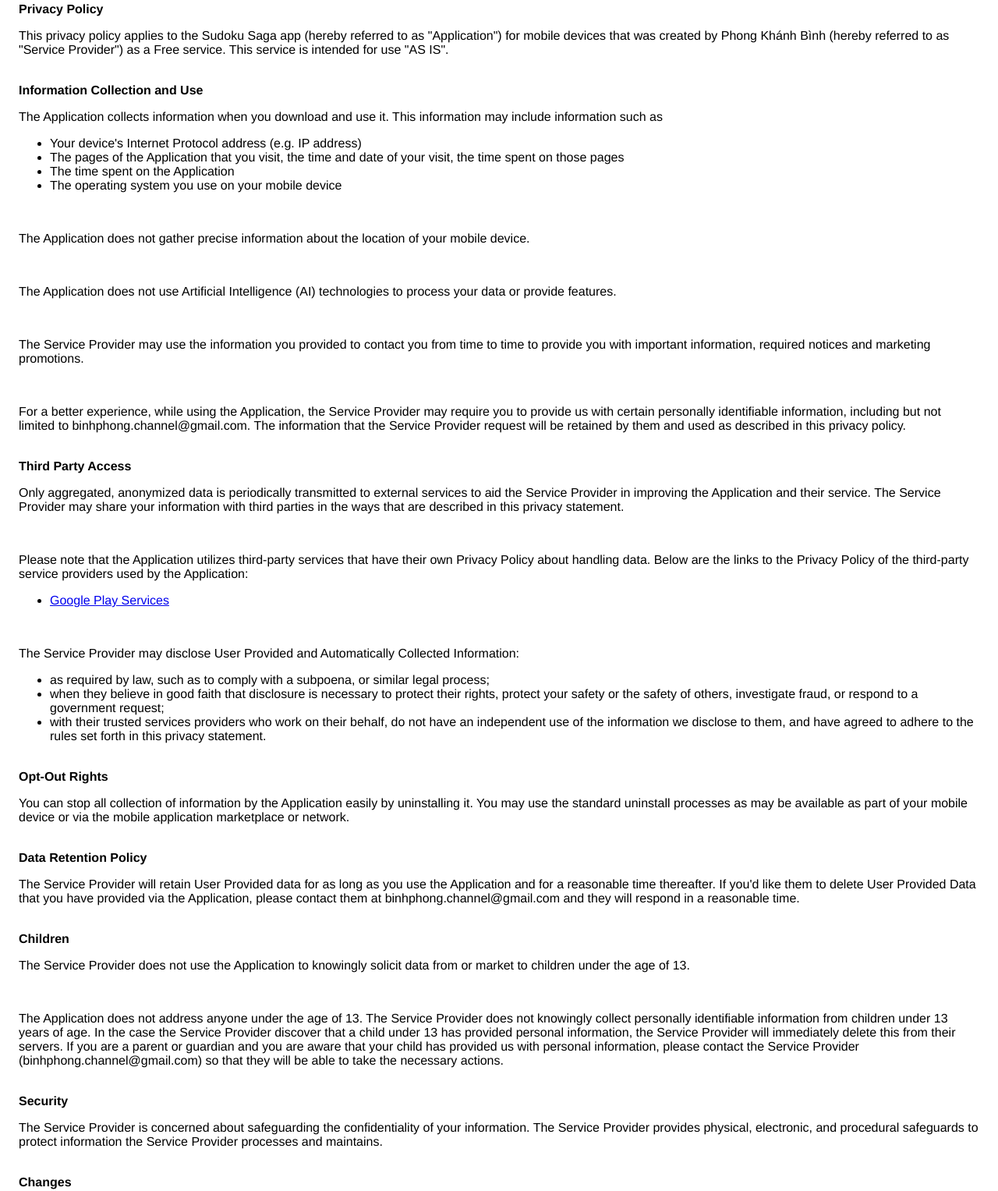
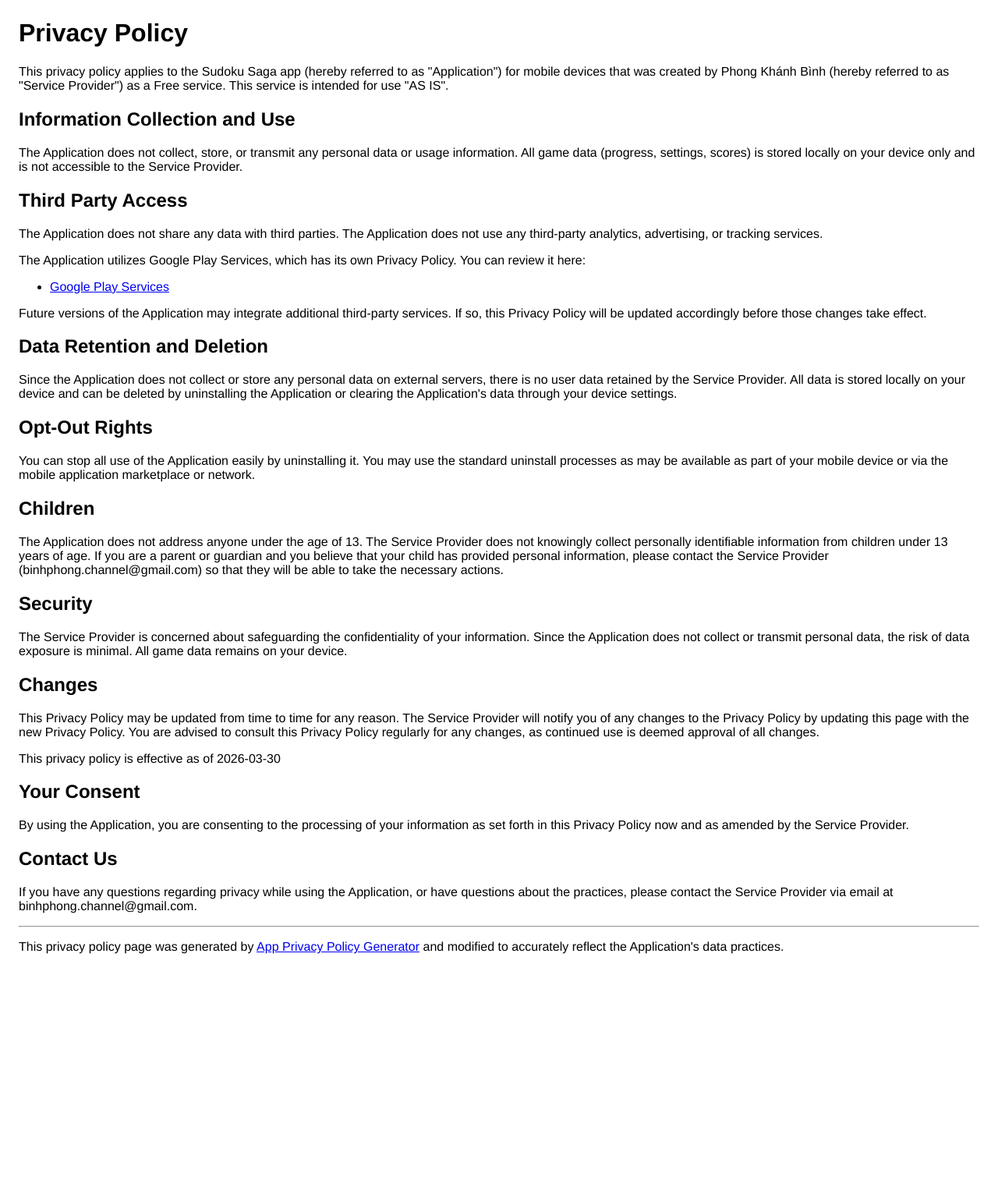
Before and after one commit to phongkhanhbinh/phongkhanhbinh.github.io, a plain HTML site: page docs/SudokuSaga/PrivacyPolicy.html in a window 1280 px wide. Shown: the part 21-1548 px from the top of the page at 78% size. After the commit the page ends 1284 px from the top, so only its background shows below. Drawn offline with Linux system fonts and the light colour scheme.

Commit message:
Update PrivacyPolicy.html

```diff
--- a/docs/SudokuSaga/PrivacyPolicy.html
+++ b/docs/SudokuSaga/PrivacyPolicy.html
@@ -1,5 +1,5 @@
 <!DOCTYPE html>
-<html>
+<html lang="en">
 
 <head>
     <meta charset='utf-8'>
@@ -14,82 +14,64 @@
 </head>
 
 <body>
-    <strong>Privacy Policy</strong>
+    <h1>Privacy Policy</h1>
     <p>This privacy policy applies to the Sudoku Saga app (hereby referred to as "Application") for mobile devices that
         was created by Phong Khánh Bình (hereby referred to as "Service Provider") as a Free service. This service is
-        intended for use "AS IS".</p><br><strong>Information Collection and Use</strong>
-    <p>The Application collects information when you download and use it. This information may include information such
-        as </p>
+        intended for use "AS IS".</p>
+
+    <h2>Information Collection and Use</h2>
+    <p>The Application does not collect, store, or transmit any personal data or usage information. All game data
+        (progress, settings, scores) is stored locally on your device only and is not accessible to the Service
+        Provider.</p>
+
+    <h2>Third Party Access</h2>
+    <p>The Application does not share any data with third parties. The Application does not use any third-party
+        analytics, advertising, or tracking services.</p>
+    <p>The Application utilizes Google Play Services, which has its own Privacy Policy. You can review it here:</p>
     <ul>
-        <li>Your device's Internet Protocol address (e.g. IP address)</li>
-        <li>The pages of the Application that you visit, the time and date of your visit, the time spent on those pages
-        </li>
-        <li>The time spent on the Application</li>
-        <li>The operating system you use on your mobile device</li>
+        <li><a href="https://www.google.com/policies/privacy/" target="_blank" rel="noopener noreferrer">Google Play
+                Services</a></li>
     </ul>
-    <p></p><br>
-    <p>The Application does not gather precise information about the location of your mobile device.</p><!----><br>
-    <p>The Application does not use Artificial Intelligence (AI) technologies to process your data or provide features.
-    </p><br>
-    <p>The Service Provider may use the information you provided to contact you from time to time to provide you with
-        important information, required notices and marketing promotions.</p><br>
-    <p>For a better experience, while using the Application, the Service Provider may require you to provide us with
-        certain personally identifiable information, including but not limited to binhphong.channel@gmail.com. The
-        information that the Service Provider request will be retained by them and used as described in this privacy
-        policy.</p><br><strong>Third Party Access</strong>
-    <p>Only aggregated, anonymized data is periodically transmitted to external services to aid the Service Provider in
-        improving the Application and their service. The Service Provider may share your information with third parties
-        in the ways that are described in this privacy statement.</p>
-    <div><br>
-        <p>Please note that the Application utilizes third-party services that have their own Privacy Policy about
-            handling data. Below are the links to the Privacy Policy of the third-party service providers used by the
-            Application:</p>
-        <ul>
-            <li><a href="https://www.google.com/policies/privacy/" target="_blank" rel="noopener noreferrer">Google Play
-                    Services</a></li>
-        </ul>
-    </div><br>
-    <p>The Service Provider may disclose User Provided and Automatically Collected Information:</p>
-    <ul>
-        <li>as required by law, such as to comply with a subpoena, or similar legal process;</li>
-        <li>when they believe in good faith that disclosure is necessary to protect their rights, protect your safety or
-            the safety of others, investigate fraud, or respond to a government request;</li>
-        <li>with their trusted services providers who work on their behalf, do not have an independent use of the
-            information we disclose to them, and have agreed to adhere to the rules set forth in this privacy statement.
-        </li>
-    </ul>
-    <p></p><br><strong>Opt-Out Rights</strong>
-    <p>You can stop all collection of information by the Application easily by uninstalling it. You may use the standard
-        uninstall processes as may be available as part of your mobile device or via the mobile application marketplace
-        or network.</p><br><strong>Data Retention Policy</strong>
-    <p>The Service Provider will retain User Provided data for as long as you use the Application and for a reasonable
-        time thereafter. If you'd like them to delete User Provided Data that you have provided via the Application,
-        please contact them at binhphong.channel@gmail.com and they will respond in a reasonable time.</p>
-    <br><strong>Children</strong>
-    <p>The Service Provider does not use the Application to knowingly solicit data from or market to children under the
-        age of 13.</p>
-    <div><br>
-        <p>The Application does not address anyone under the age of 13. The Service Provider does not knowingly collect
-            personally identifiable information from children under 13 years of age. In the case the Service Provider
-            discover that a child under 13 has provided personal information, the Service Provider will immediately
-            delete this from their servers. If you are a parent or guardian and you are aware that your child has
-            provided us with personal information, please contact the Service Provider (binhphong.channel@gmail.com) so
-            that they will be able to take the necessary actions.</p>
-    </div><br><strong>Security</strong>
-    <p>The Service Provider is concerned about safeguarding the confidentiality of your information. The Service
-        Provider provides physical, electronic, and procedural safeguards to protect information the Service Provider
-        processes and maintains.</p><br><strong>Changes</strong>
+    <p>Future versions of the Application may integrate additional third-party services. If so, this Privacy Policy will
+        be updated accordingly before those changes take effect.</p>
+
+    <h2>Data Retention and Deletion</h2>
+    <p>Since the Application does not collect or store any personal data on external servers, there is no user data
+        retained by the Service Provider. All data is stored locally on your device and can be deleted by uninstalling
+        the Application or clearing the Application's data through your device settings.</p>
+
+    <h2>Opt-Out Rights</h2>
+    <p>You can stop all use of the Application easily by uninstalling it. You may use the standard uninstall processes
+        as may be available as part of your mobile device or via the mobile application marketplace or network.</p>
+
+    <h2>Children</h2>
+    <p>The Application does not address anyone under the age of 13. The Service Provider does not knowingly collect
+        personally identifiable information from children under 13 years of age. If you are a parent or guardian and you
+        believe that your child has provided personal information, please contact the Service Provider
+        (binhphong.channel@gmail.com) so that they will be able to take the necessary actions.</p>
+
+    <h2>Security</h2>
+    <p>The Service Provider is concerned about safeguarding the confidentiality of your information. Since the
+        Application does not collect or transmit personal data, the risk of data exposure is minimal. All game data
+        remains on your device.</p>
+
+    <h2>Changes</h2>
     <p>This Privacy Policy may be updated from time to time for any reason. The Service Provider will notify you of any
         changes to the Privacy Policy by updating this page with the new Privacy Policy. You are advised to consult this
-        Privacy Policy regularly for any changes, as continued use is deemed approval of all changes.</p><br>
-    <p>This privacy policy is effective as of 2026-03-30</p><br><strong>Your Consent</strong>
+        Privacy Policy regularly for any changes, as continued use is deemed approval of all changes.</p>
+    <p>This privacy policy is effective as of 2026-03-30</p>
+
+    <h2>Your Consent</h2>
     <p>By using the Application, you are consenting to the processing of your information as set forth in this Privacy
-        Policy now and as amended by us.</p><br><strong>Contact Us</strong>
+        Policy now and as amended by the Service Provider.</p>
+
+    <h2>Contact Us</h2>
     <p>If you have any questions regarding privacy while using the Application, or have questions about the practices,
         please contact the Service Provider via email at binhphong.channel@gmail.com.</p>
     <hr>
     <p>This privacy policy page was generated by <a href="https://app-privacy-policy-generator.nisrulz.com/"
-            target="_blank" rel="noopener noreferrer">App Privacy Policy Generator</a></p>
+            target="_blank" rel="noopener noreferrer">App Privacy Policy Generator</a> and modified to accurately
+        reflect the Application's data practices.</p>
 </body>
 
 </html>
```
